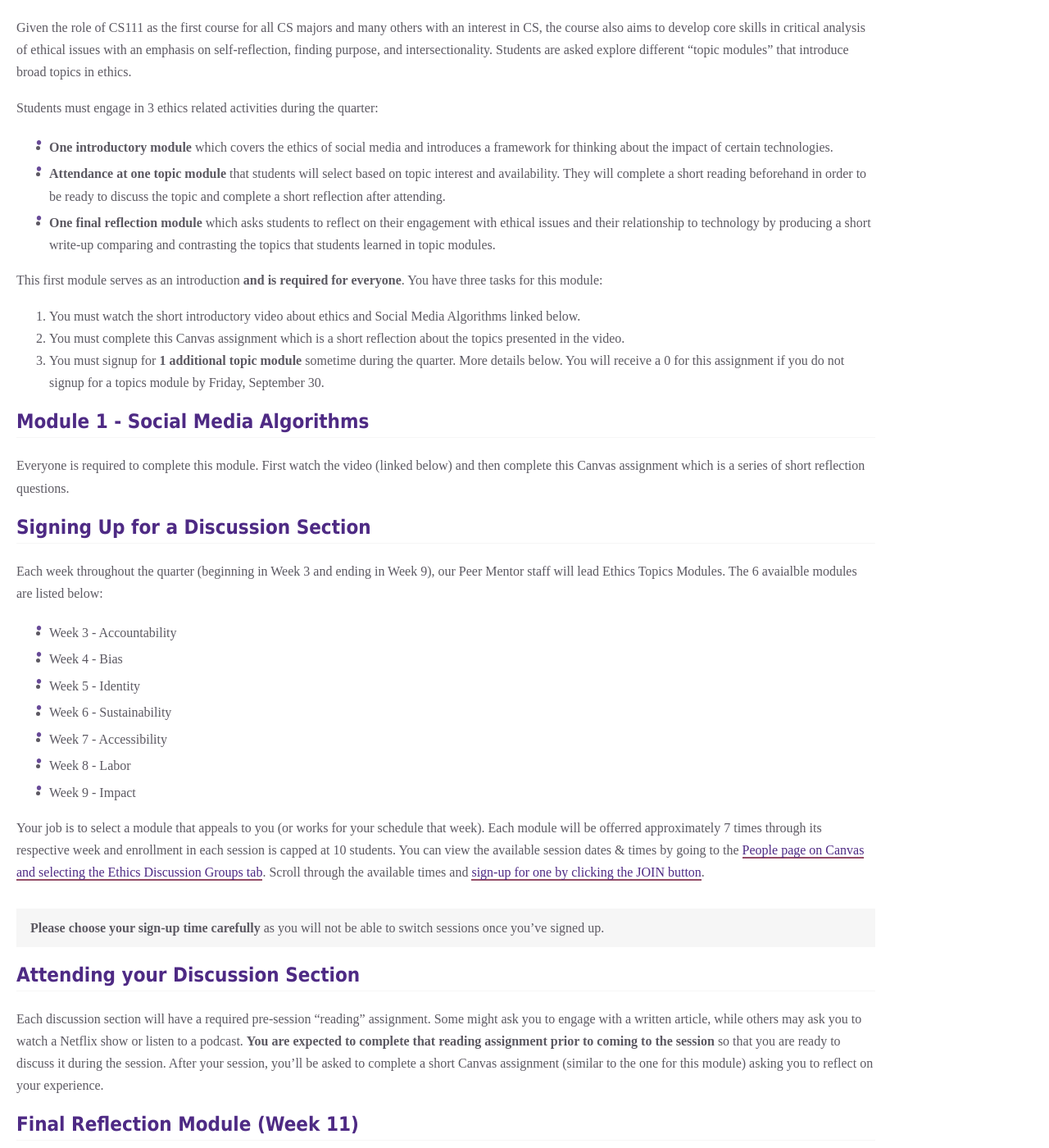
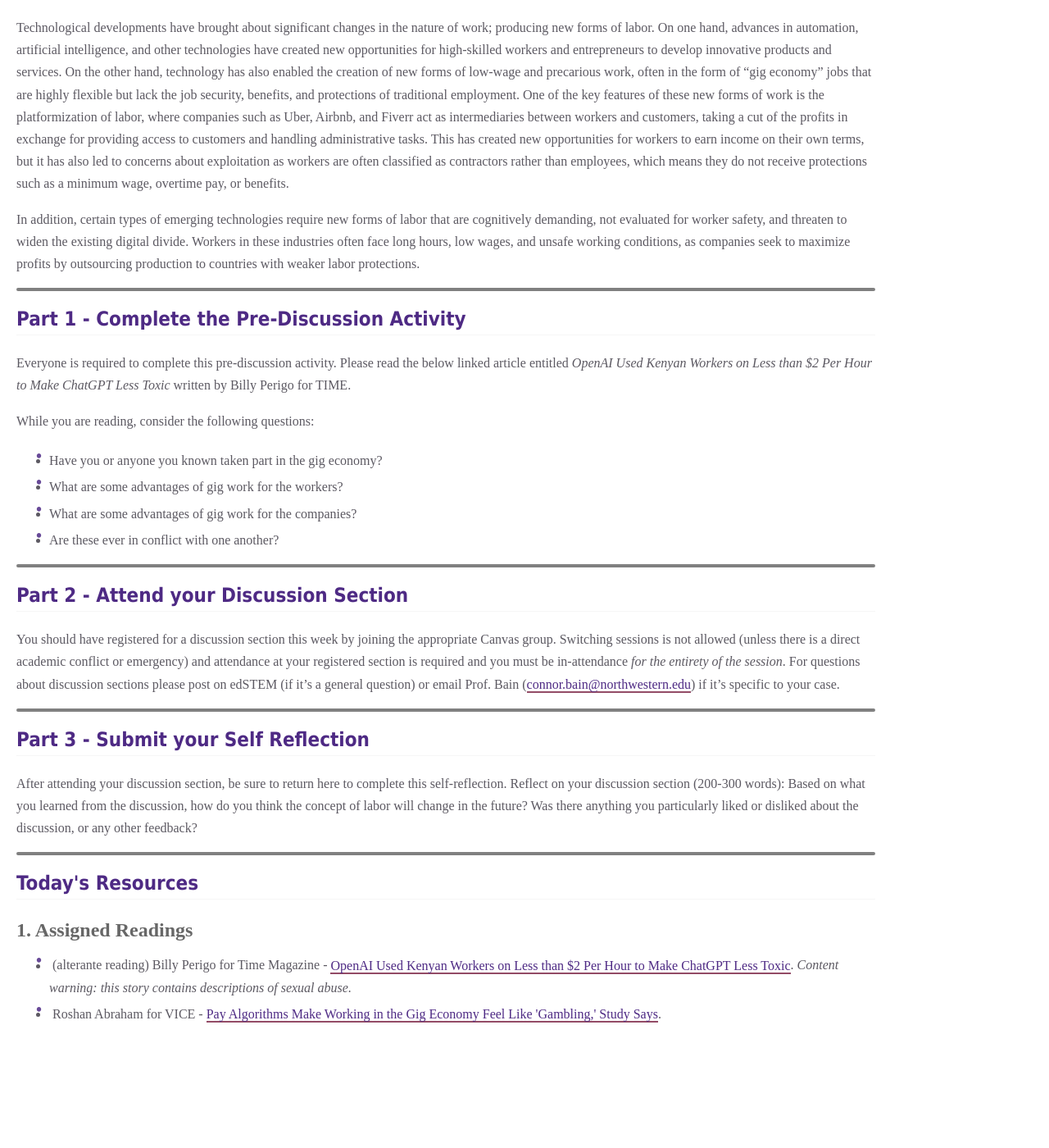
Before and after one commit to shhyou/bain-cs111-web-fork, a Jekyll site: the page built from pages/_lectures/week08_ethics.md, in a window 1280 px wide and 1400 px high. Shown: the whole window at 82% size. Built offline with Jekyll 4.4.1, drawn with Linux system fonts in a browser that asks for light colours; some web fonts are replaced; some of the changed text lies outside the part shown.

Commit message:
wk8/9 ethics

```diff
--- a/pages/_lectures/week08_ethics.md
+++ b/pages/_lectures/week08_ethics.md
@@ -2,52 +2,53 @@
 layout: module
 title: Labor
 type: ethics
-draft: 1
+draft: 0
 num: 7
 canvas_id:
 lec_assignment: 1
 canvas_title: Ethics Module 7 - Labor
 due_date: 2023-11-06
+canvas_assignment_group: "Ethics Modules"
+canvas_points_possible: 2
+canvas_allowed_extensions: "pdf,docx,doc,txt,rtf"
+canvas_submission_types: "online_upload,online_text_entry"
+canvas_due_date: 2023-10-30
+readings:
+   - title: "OpenAI Used Kenyan Workers on Less than $2 Per Hour to Make ChatGPT Less Toxic"
+     author: "(alterante reading) Billy Perigo for Time Magazine"
+     url: https://time.com/6247678/openai-chatgpt-kenya-workers/
+     notes: "Content warning: this story contains descriptions of sexual abuse."
+   - title: "Pay Algorithms Make Working in the Gig Economy Feel Like 'Gambling,' Study Says"
+     author: "Roshan Abraham for VICE"
+     url: https://www.vice.com/en/article/dy7mpa/pay-algorithms-make-working-in-the-gig-economy-feel-like-gambling-study-says
+     notes:
 ---
 
-Given the role of CS111 as the first course for all CS majors and many others with an interest in CS, the course also aims to develop core skills in critical analysis of ethical issues with an emphasis on self-reflection, finding purpose, and intersectionality. Students are asked explore different "topic modules" that introduce broad topics in ethics.
+Technological developments have brought about significant changes in the nature of work; producing new forms of labor. On one hand, advances in automation, artificial intelligence, and other technologies have created new opportunities for high-skilled workers and entrepreneurs to develop innovative products and services. On the other hand, technology has also enabled the creation of new forms of low-wage and precarious work, often in the form of "gig economy" jobs that are highly flexible but lack the job security, benefits, and protections of traditional employment. One of the key features of these new forms of work is the platformization of labor, where companies such as Uber, Airbnb, and Fiverr act as intermediaries between workers and customers, taking a cut of the profits in exchange for providing access to customers and handling administrative tasks. This has created new opportunities for workers to earn income on their own terms, but it has also led to concerns about exploitation as workers are often classified as contractors rather than employees, which means they do not receive protections such as a minimum wage, overtime pay, or benefits.
 
-Students must engage in 3 ethics related activities during the quarter:
+In addition, certain types of emerging technologies require new forms of labor that are cognitively demanding, not evaluated for worker safety, and threaten to widen the existing digital divide. Workers in these industries often face long hours, low wages, and unsafe working conditions, as companies seek to maximize profits by outsourcing production to countries with weaker labor protections.
 
-* **One introductory module** which covers the ethics of social media and introduces a framework for thinking about the impact of certain technologies.
-* **Attendance at one topic module** that students will select based on topic interest and availability. They will complete a short reading beforehand in order to be ready to discuss the topic and complete a short reflection after attending.
-* **One final reflection module** which asks students to reflect on their engagement with ethical issues and their relationship to technology by producing a short write-up comparing and contrasting the topics that students learned in topic modules.
+* * *
 
-This first module serves as an introduction **and is required for everyone**. You have three tasks for this module:
+## Part 1 - Complete the Pre-Discussion Activity
 
-1. You must watch the short introductory video about ethics and Social Media Algorithms linked below.
-2. You must complete this Canvas assignment which is a short reflection about the topics presented in the video.
-3. You must signup for **1 additional topic module** sometime during the quarter. More details below. You will receive a 0 for this assignment if you do not signup for a topics module by Friday, September 30.
+Everyone is required to complete this pre-discussion activity. Please read the below linked article entitled _OpenAI Used Kenyan Workers on Less than $2 Per Hour to Make ChatGPT Less Toxic_ written by Billy Perigo for TIME.
 
-## Module 1 - Social Media Algorithms
+ While you are reading, consider the following questions:
 
-Everyone is required to complete this module. First watch the video (linked below) and then complete this Canvas assignment which is a series of short reflection questions.
+- Have you or anyone you known taken part in the gig economy?
+- What are some advantages of gig work for the workers?
+- What are some advantages of gig work for the companies?
+- Are these ever in conflict with one another?
 
-## Signing Up for a Discussion Section
+* * *
 
-Each week throughout the quarter (beginning in Week 3 and ending in Week 9), our Peer Mentor staff will lead Ethics Topics Modules. The 6 avaialble modules are listed below:
+## Part 2 - Attend your Discussion Section
 
-* Week 3 - Accountability
-* Week 4 - Bias
-* Week 5 - Identity
-* Week 6 - Sustainability
-* Week 7 - Accessibility
-* Week 8 - Labor
-* Week 9 - Impact
+You should have registered for a discussion section this week by joining the appropriate Canvas group. Switching sessions is not allowed (unless there is a direct academic conflict or emergency) and attendance at your registered section is required and you must be in-attendance _for the entirety of the session_. For questions about discussion sections please post on edSTEM (if it's a general question) or email Prof. Bain (<connor.bain@northwestern.edu>) if it's specific to your case.
 
-Your job is to select a module that appeals to you (or works for your schedule that week). Each module will be offerred approximately 7 times through its respective week and enrollment in each session is capped at 10 students. You can view the available session dates & times by going to the [People page on Canvas and selecting the Ethics Discussion Groups tab]({{ site.canvas_url }}/users). Scroll through the available times and [sign-up for one by clicking the JOIN button](https://community.canvaslms.com/t5/Student-Guide/How-do-I-join-a-group-as-a-student/ta-p/468).
+* * *
 
-> **Please choose your sign-up time carefully** as you will not be able to switch sessions once you've signed up.
+## Part 3 - Submit your Self Reflection
 
-## Attending your Discussion Section
-
-Each discussion section will have a required pre-session "reading" assignment. Some might ask you to engage with a written article, while others may ask you to watch a Netflix show or listen to a podcast. **You are expected to complete that reading assignment prior to coming to the session** so that you are ready to discuss it during the session. After your session, you'll be asked to complete a short Canvas assignment (similar to the one for this module) asking you to reflect on your experience.
-
-## Final Reflection Module (Week 11)
-
-During the last week of class, you'll be asked to complete a final reflection via Canvas. More details will be provided as we get closer to that date.
+After attending your discussion section, be sure to return here to complete this self-reflection. Reflect on your discussion section (200-300 words): Based on what you learned from the discussion, how do you think the concept of labor will change in the future? Was there anything you particularly liked or disliked about the discussion, or any other feedback?
```
Also changed, not shown: pages/_lectures/week09_ethics.md (+25 -32 lines).
